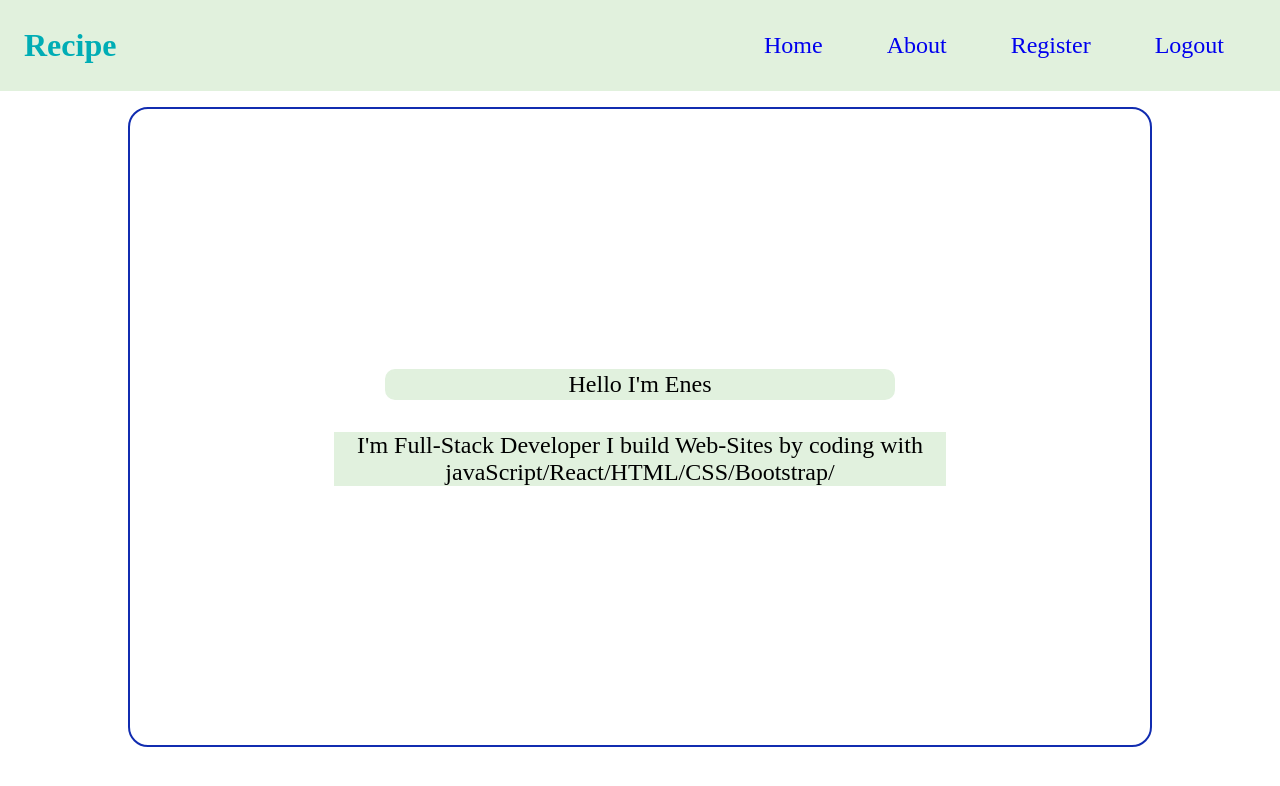
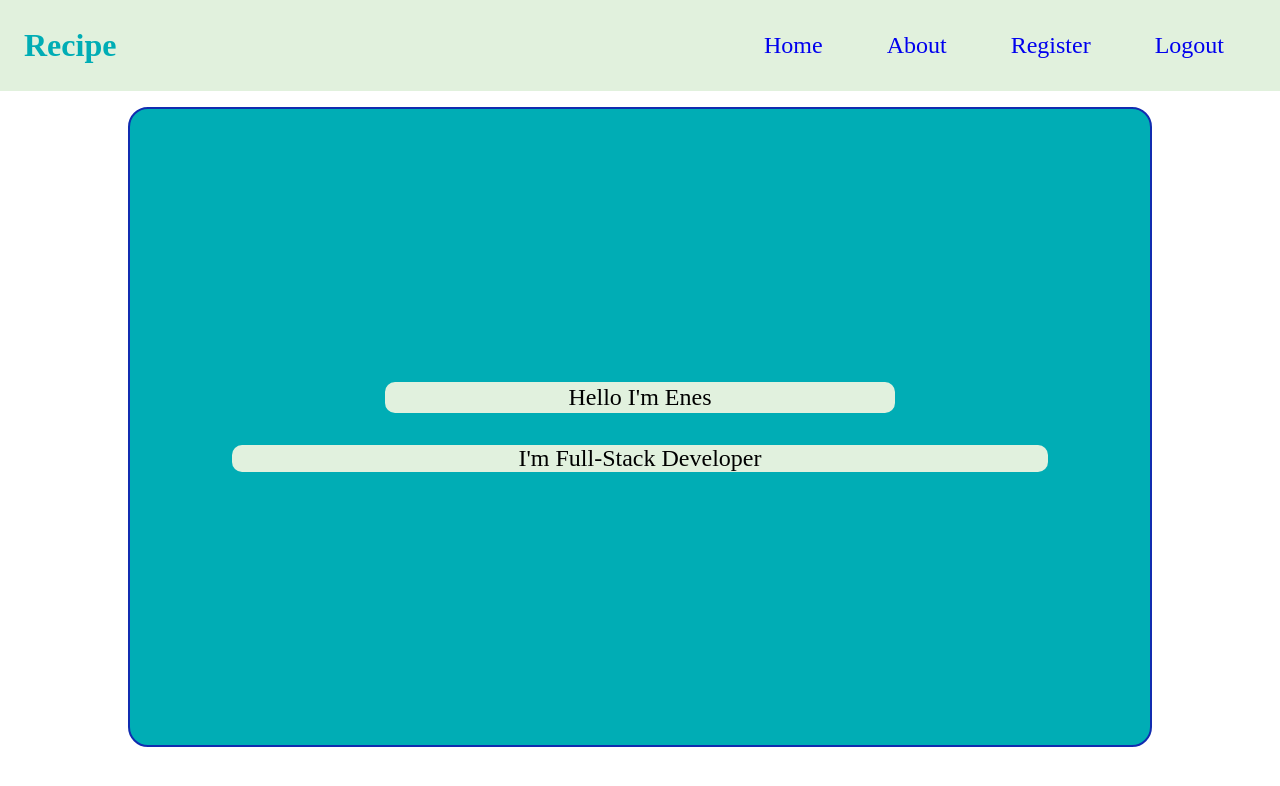
Before and after one commit to sahanenes/recipe-app, a React (Create React App) app: page /about in a window 1280 px wide. Shown: the top 786 px of the page. Built offline with nearby package versions, Linux system fonts and the light colour scheme; the HTML template or start-up script is replaced by a standard one.

Commit message:
background added

```diff
--- a/src/pages/about/About.jsx
+++ b/src/pages/about/About.jsx
@@ -6,10 +6,7 @@ const About = () => {
     <>
       <Container align="center" wrap="wrap">
         <Header>Hello I'm Enes</Header>
-        <Info>
-          I'm Full-Stack Developer I build Web-Sites by coding with
-          javaScript/React/HTML/CSS/Bootstrap/
-        </Info>
+        <Info>I'm Full-Stack Developer</Info>
       </Container>
     </>
   );
--- a/src/pages/about/About.style.jsx
+++ b/src/pages/about/About.style.jsx
@@ -9,6 +9,8 @@ export const Container = styled(Flex)`
   margin-top: 1rem;
   flex-direction: column;
   border-radius: 20px;
+
+  background: ${({ theme }) => theme.colors.mainColor};
 `;
 
 export const Header = styled(Flex)`
@@ -17,9 +19,12 @@ export const Header = styled(Flex)`
   margin-bottom: 2rem;
   border-radius: 10px;
   background-color: #e1f1de;
+  text-align: center;
 `;
 export const Info = styled.div`
-  width: 60%;
+  width: 80%;
   text-align: center;
   background-color: #e1f1de;
+  flex-wrap: wrap;
+  border-radius: 10px;
 `;
```
